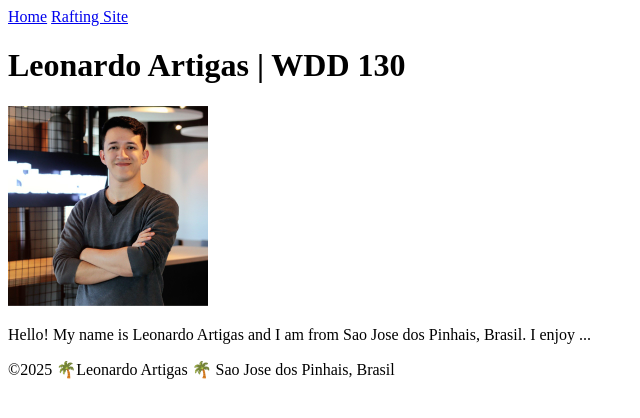
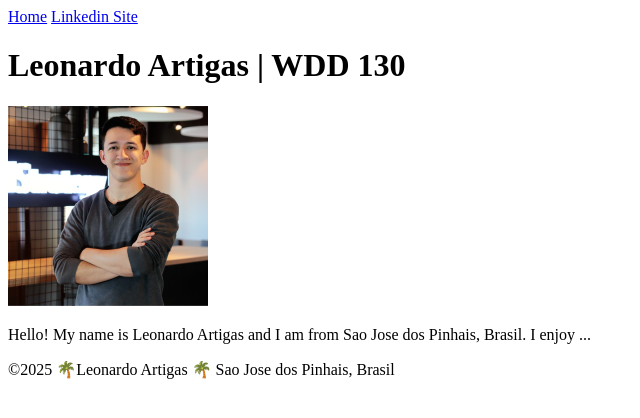
Before and after one commit to artigasleo/wdd130, a plain HTML site: page index.html in a window 1280 px wide. Shown: the full height of the page, 0-640 px from the left. Drawn offline with Linux system fonts and the light colour scheme.

```diff
--- a/index.html
+++ b/index.html
@@ -9,7 +9,7 @@
     <header>
       <nav>
         <a href="#">Home</a>
-        <a href="wwr/">Rafting Site</a>
+        <a href="https://www.linkedin.com/in/leonardo-artigas-a451431b5/">Linkedin Site</a>
       </nav>
     </header>
 
```
